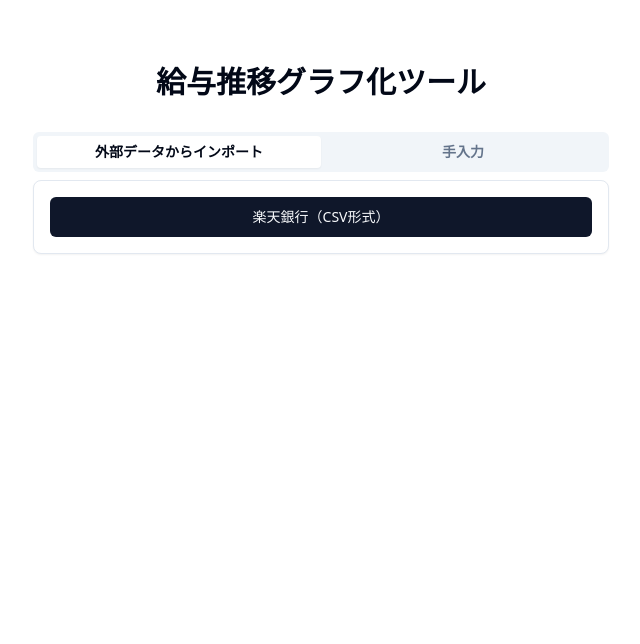
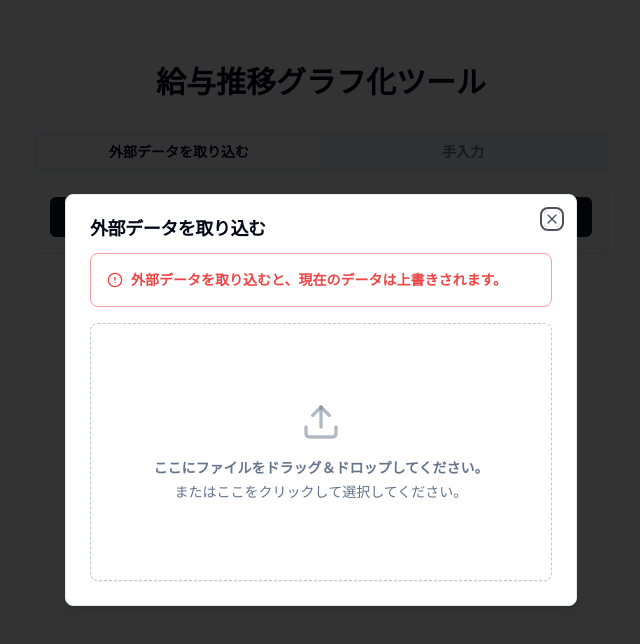
Before and after one commit to money-flows/salary-flows-lite, a React (Vite) app: page / in a window 1280 px wide. Both pictures are taken after a click on the button "楽天銀行（CSV形式）". Shown: the top 644 px of the page, without its empty margins (319-959 px from the left). Built offline with nearby package versions, Linux system fonts and the light colour scheme.

Commit message:
feat: add import file dialog

```diff
--- a/src/App.tsx
+++ b/src/App.tsx
@@ -8,12 +8,24 @@ import {
 } from "@/components/career-dialog";
 import { Card } from "./components/ui/card";
 import { useCareers } from "./hooks/use-careers";
+import {
+  ImportFileDialog,
+  useImportFileDialog,
+} from "./components/import-file-dialog";
 
 function ImportTabContent() {
+  const { onOpen } = useImportFileDialog();
+
   return (
+    <>
       <Card className="flex flex-col space-y-4 p-4">
-      <Button variant="default">楽天銀行（CSV形式）</Button>
+        <Button variant="default" onClick={onOpen}>
+          楽天銀行（CSV形式）
+        </Button>
       </Card>
+
+      <ImportFileDialog />
+    </>
   );
 }
 
@@ -22,6 +34,7 @@ function ManualTabContent() {
   const { onOpen } = useNewCareerDialog();
 
   return (
+    <>
       <Card className="flex flex-col space-y-4 p-4">
         <Button variant="default" onClick={onOpen}>
           職歴を追加する
@@ -31,6 +44,10 @@ function ManualTabContent() {
           <CareerCard key={index} career={career} />
         ))}
       </Card>
+
+      <NewCareerDialog />
+      <EditCareerDialog />
+    </>
   );
 }
 
@@ -42,7 +59,7 @@ function App() {
       <Tabs defaultValue="import">
         <TabsList className="grid w-full grid-cols-2">
           <TabsTrigger value="import" className="font-semibold">
-            外部データからインポート
+            外部データを取り込む
           </TabsTrigger>
           <TabsTrigger value="manual" className="font-semibold">
             手入力
@@ -55,9 +72,6 @@ function App() {
           <ManualTabContent />
         </TabsContent>
       </Tabs>
-
-      <NewCareerDialog />
-      <EditCareerDialog />
     </main>
   );
 }
--- /dev/null
+++ b/src/components/import-file-dialog/import-file-dialog.tsx
@@ -0,0 +1,44 @@
+import { AlertCircle, Upload } from "lucide-react";
+import { Alert, AlertDescription } from "@/components/ui/alert";
+import {
+  Dialog,
+  DialogContent,
+  DialogHeader,
+  DialogTitle,
+} from "@/components/ui/dialog";
+import Dropzone from "@/components/ui/dropzone";
+import { useImportFileDialog } from "./use-import-file-dialog";
+
+export function ImportFileDialog() {
+  const { isOpen, onClose } = useImportFileDialog();
+
+  return (
+    <Dialog open={isOpen} onOpenChange={onClose}>
+      <DialogContent>
+        <DialogHeader>
+          <DialogTitle>外部データを取り込む</DialogTitle>
+        </DialogHeader>
+        <Alert variant="destructive" className="flex items-center gap-2">
+          <div>
+            <AlertCircle className="h-4 w-4" />
+          </div>
+          <AlertDescription className="font-semibold">
+            外部データを取り込むと、現在のデータは上書きされます。
+          </AlertDescription>
+        </Alert>
+        <Dropzone
+          className="flex flex-col items-center justify-center min-h-64 space-y-4"
+          onDrop={(files) => console.log(files)}
+        >
+          <Upload className="w-10 h-10 text-muted-foreground/50" />
+          <div className="space-y-1 text-sm text-muted-foreground text-center">
+            <p className="font-semibold">
+              ここにファイルをドラッグ＆ドロップしてください。
+            </p>
+            <p>またはここをクリックして選択してください。</p>
+          </div>
+        </Dropzone>
+      </DialogContent>
+    </Dialog>
+  );
+}
--- /dev/null
+++ b/src/components/import-file-dialog/index.ts
@@ -0,0 +1,2 @@
+export * from "./import-file-dialog";
+export * from "./use-import-file-dialog";
--- /dev/null
+++ b/src/components/import-file-dialog/use-import-file-dialog.tsx
@@ -0,0 +1,13 @@
+import { create } from "zustand";
+
+interface ImportFileDialogStore {
+  isOpen: boolean;
+  onOpen: () => void;
+  onClose: () => void;
+}
+
+export const useImportFileDialog = create<ImportFileDialogStore>((set) => ({
+  isOpen: false,
+  onOpen: () => set({ isOpen: true }),
+  onClose: () => set({ isOpen: false }),
+}));
--- /dev/null
+++ b/src/components/ui/alert.tsx
@@ -0,0 +1,59 @@
+import * as React from "react"
+import { cva, type VariantProps } from "class-variance-authority"
+
+import { cn } from "@/lib/utils"
+
+const alertVariants = cva(
+  "relative w-full rounded-lg border p-4 [&>svg~*]:pl-7 [&>svg+div]:translate-y-[-3px] [&>svg]:absolute [&>svg]:left-4 [&>svg]:top-4 [&>svg]:text-foreground",
+  {
+    variants: {
+      variant: {
+        default: "bg-background text-foreground",
+        destructive:
+          "border-destructive/50 text-destructive dark:border-destructive [&>svg]:text-destructive",
+      },
+    },
+    defaultVariants: {
+      variant: "default",
+    },
+  }
+)
+
+const Alert = React.forwardRef<
+  HTMLDivElement,
+  React.HTMLAttributes<HTMLDivElement> & VariantProps<typeof alertVariants>
+>(({ className, variant, ...props }, ref) => (
+  <div
+    ref={ref}
+    role="alert"
+    className={cn(alertVariants({ variant }), className)}
+    {...props}
+  />
+))
+Alert.displayName = "Alert"
+
+const AlertTitle = React.forwardRef<
+  HTMLParagraphElement,
+  React.HTMLAttributes<HTMLHeadingElement>
+>(({ className, ...props }, ref) => (
+  <h5
+    ref={ref}
+    className={cn("mb-1 font-medium leading-none tracking-tight", className)}
+    {...props}
+  />
+))
+AlertTitle.displayName = "AlertTitle"
+
+const AlertDescription = React.forwardRef<
+  HTMLParagraphElement,
+  React.HTMLAttributes<HTMLParagraphElement>
+>(({ className, ...props }, ref) => (
+  <div
+    ref={ref}
+    className={cn("text-sm [&_p]:leading-relaxed", className)}
+    {...props}
+  />
+))
+AlertDescription.displayName = "AlertDescription"
+
+export { Alert, AlertTitle, AlertDescription }
--- a/src/components/ui/dropzone.tsx
+++ b/src/components/ui/dropzone.tsx
@@ -10,7 +10,7 @@ export interface DropzoneProps
     "value" | "onChange" | "onDrop"
   > {
   className?: string;
-  classNames?: { root: string; input: string };
+  classNames?: { root: string; inner: string };
   children?: React.ReactNode;
   onDrop?: (acceptedFiles: FileList | null) => void;
 }
@@ -61,11 +61,11 @@ const Dropzone = React.forwardRef<HTMLDivElement, DropzoneProps>(
         <Input
           ref={inputRef}
           type="file"
-          className={cn("hidden", classNames?.input, className)}
+          className="hidden"
           onChange={handleChangeInput}
           {...props}
         />
-        <div>{children}</div>
+        <div className={cn(classNames?.inner, className)}>{children}</div>
       </Card>
     );
   }
```
Lines whose indentation alone changed are shown as unchanged.
